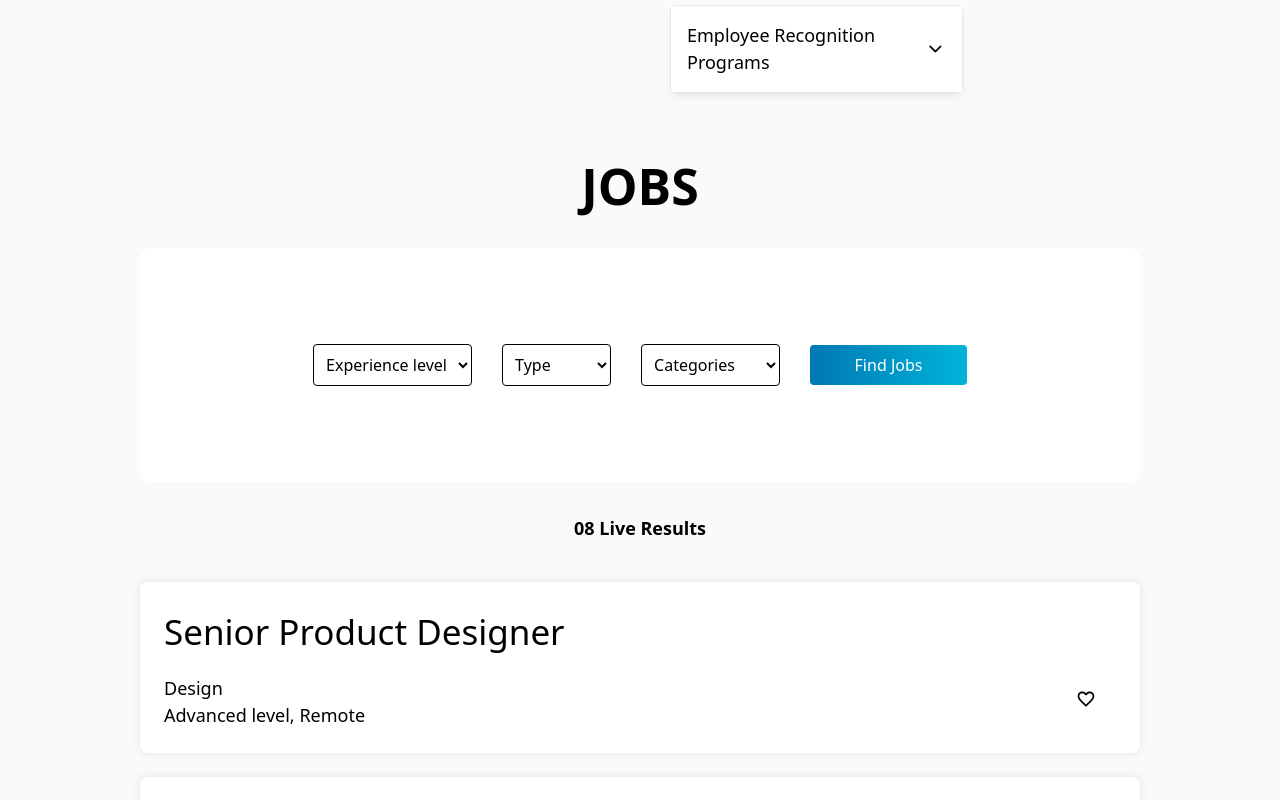
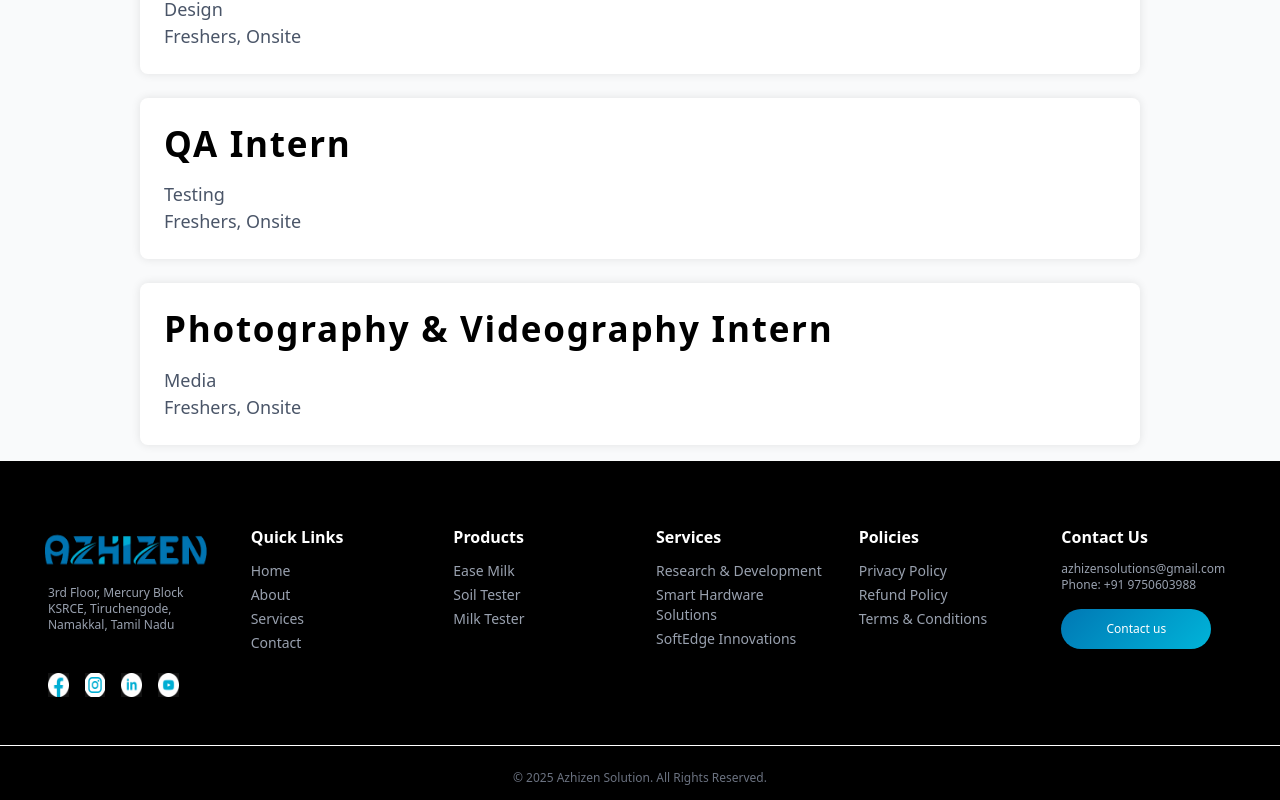
Before and after one commit to kowsi-moon/Azhizen-Porfolio, a React (Vite) app: page /carrer in a window 1280 px wide. Shown: the part 780-1580 px from the top of the page. Built offline with nearby package versions, Linux system fonts and the light colour scheme; a web font is replaced by a local one.

Commit message:
career page description added and resizing issue fixed

```diff
--- a/src/components/JobApplicationForm.jsx
+++ b/src/components/JobApplicationForm.jsx
@@ -1,7 +1,17 @@
 import React, { useState } from 'react';
 import profile from '../assets/Profile1.png';
+import { useLocation } from 'react-router-dom';
+import jobListings from './jobs.json'; // Assuming jobs.json is in the same directory
 
 const JobApplicationForm = () => {
+  const location = useLocation();  // Get location object
+  const { job } = location.state || {};  // Get job object from the location state
+
+  // If job is undefined, you can handle the error gracefully
+  if (!job) return <div>No job information available.</div>;
+
+  console.log(job);
+
   const [experience, setExperience] = useState([]);
   const [education, setEducation] = useState([]);
   const [resumeFile, setResumeFile] = useState(null);
@@ -50,7 +60,7 @@
     <div className="min-h-screen flex items-center justify-center px-2 sm:px-4 mt-35">
       <div className="w-full max-w-5xl bg-white p-4 sm:p-6 lg:p-12">
         <h1 className="text-xl sm:text-2xl md:text-4xl font-medium font-poppins text-black mb-6">
-          Senior Product Designer 3 month Contract
+          {job.title} {/* Dynamically display the selected job title */}
         </h1>
 
         {/* Personal Info */}
@@ -76,7 +86,6 @@
                 />
               </div>
             ))}
-
            {/* Phone Number Section */}
            <div>
               <label className="block text-sm font-medium text-gray-700 mb-1">Phone number*</label>
--- a/src/components/Jobposting.jsx
+++ b/src/components/Jobposting.jsx
@@ -1,26 +1,30 @@
 import React, { useState } from "react";
-import { Heart, Share2, Check } from "lucide-react"; // Using Lucide React for icons
+import { Heart, Share2, Check } from "lucide-react";
 import { useNavigate } from "react-router-dom";
 
-const JobPosting = () => {
+const JobPosting = ({ job }) => {
+  if (!job) return null; // Return null if no job is selected
+
   const [isFavorited, setIsFavorited] = useState(false);
   const [isCopied, setIsCopied] = useState(false);
+  const navigate = useNavigate();
 
   const handleShare = () => {
+    navigator.clipboard.writeText(window.location.href);
+  };
+
+  const handleCopy = () => {
     navigator.clipboard.writeText(window.location.href);
     setIsCopied(true);
     setTimeout(() => setIsCopied(false), 2000);
   };
-  const navigate=useNavigate()
 
   return (
-    <div className="w-full h-auto bg-white flex flex-col items-center p-4">
-      {/* Main card container */}
+    <div className="w-full space-y-16">
+      <div className="bg-white flex flex-col items-center p-4 shadow-md rounded-2xl">
         <div className="w-full p-6 sm:p-8 lg:p-12 flex flex-col">
-        {/* Mobile Top Buttons (Favorite & Share only) */}
           <div className="mb-6 lg:hidden flex justify-end items-center">
             <div className="flex gap-2">
-            {/* Favorite Button */}
               <button
                 onClick={() => setIsFavorited(!isFavorited)}
                 className="p-2 bg-gray-100 rounded-full shadow-sm hover:bg-gray-200 transition"
@@ -32,9 +36,8 @@
                   }`}
                 />
               </button>
-            {/* Share Button */}
               <button
-              onClick={handleShare}
+                onClick={handleCopy}
                 className="p-2 bg-gray-100 rounded-full shadow-sm hover:bg-gray-200 transition relative"
               >
                 {isCopied ? (
@@ -46,47 +49,52 @@
             </div>
           </div>
 
-        {/* Top section with text and images */}
           <div className="flex flex-col-reverse lg:flex-row mb-8 gap-6 lg:gap-10">
             <div className="flex-1">
               <div className="mb-8">
-              <h1 className="text-3xl sm:text-4xl lg:text-5xl font-bold text-gray-900">
-                Senior Product Designer 3 month Contract
+                <h1 className="text-3xl sm:text-4xl lg:text-5xl font-bold text-black font-poppins leading-tight tracking-wider mb-4">
+                  {job.title}
                 </h1>
               </div>
               <div className="space-y-5">
-              {["Team", "Type", "Schedule", "Level"].map((label, idx) => (
+                {["Team", "Type", "Shift", "Level"].map((label, idx) => (
                   <div key={idx}>
-                  <p className="text-xs font-semibold text-gray-500 uppercase tracking-wider">
+                    <p className="text-xs font-bold text-black uppercase tracking-wider">
                       {label}
                     </p>
-                  <p className="text-gray-800 mt-1 text-base sm:text-lg">
-                    {["Design", "Remote", "Contract", "Advanced"][idx]}
+                    <p className="text-gray-500 mt-1 text-light font-poppins leading-tight tracking-wider sm:text-lg">
+                      {
+                        [
+                          job.category,
+                          job.type,
+                          job.shift,
+                          job.level,
+                        ][idx]
+                      }
                     </p>
                   </div>
                 ))}
               </div>
             </div>
-          {/* Images */}
+
             <div className="flex gap-4 sm:gap-6 w-full lg:w-[500px] mt-6 lg:mt-0">
               <div className="w-[120px] h-[160px] sm:w-[200px] sm:h-[280px] overflow-hidden rounded-lg">
                 <img
                   src="/product-design-process.png"
-                alt="Product design process"
+                  alt="Visual"
                   className="w-full h-full object-cover"
                 />
               </div>
               <div className="mt-6 sm:mt-8 w-[160px] sm:w-[210px] h-[210px] sm:h-[280px] overflow-hidden rounded-lg">
                 <img
                   src="/design-team.png"
-                alt="Design team"
+                  alt="Visual"
                   className="w-full h-full object-cover"
                 />
               </div>
             </div>
           </div>
 
-        {/* Responsibilities */}
           <div className="space-y-10">
             {["Primary Responsibilities", "Requirements"].map((title, i) => (
               <div key={i}>
@@ -94,42 +102,24 @@
                   {title}
                 </h2>
                 <ul className="list-disc pl-5 text-gray-700 leading-relaxed text-sm sm:text-base space-y-2">
-                {(i === 0
-                  ? [
-                      "Design intuitive, user-centered interfaces for digital products, balancing aesthetics, functionality, and user experience across web and mobile platforms.",
-                      "Lead the creation of wireframes, prototypes, and high-fidelity designs using tools like Figma, Sketch, or Adobe XD to communicate design intent.",
-                      "Iterate on user flows, interaction models, and visual designs based on feedback and testing.",
-                      "Collaborate with product managers, developers, and stakeholders to define product vision, user flows, and interaction models that align with business goals.",
-                      "Conduct user research, usability testing, and feedback analysis to iterate on design and ensure they meet user needs and accessibility standards.",
-                      "Establish and maintain design systems, style guides, and pattern libraries to ensure design consistency across the product.",
-                    ]
-                  : [
-                      "5+ years of experience in product or UX design, preferably in tech or SaaS environments.",
-                      "Proficiency in design tools such as Figma, Sketch, Adobe Creative Suite.",
-                      "Experience designing for both mobile and web platforms.",
-                      "Strong portfolio showcasing problem-solving, design systems, and clean interfaces.",
-                      "Excellent communication skills and the ability to clearly articulate design decisions.",
-                      "Familiarity with accessibility standards (WCAG) and responsive design best practices.",
-                    ]
-                ).map((item, idx) => (
+                  {(i === 0 ? job.responsibilities : job.requirements).map(
+                    (item, idx) => (
                       <li key={idx}>{item}</li>
-                ))}
+                    )
+                  )}
                 </ul>
               </div>
             ))}
 
-          {/* Desktop Apply Button */}
-          <div className="hidden lg:block mt-6">
-            <button className="bg-gradient-to-r from-[#0078B4] to-[#00B4D9] text-white font-semibold py-2 px-4 lg:py-3 lg:px-10 rounded-lg hover:brightness-110 transition text-base lg:text-xl w-full lg:w-[250px]" onClick={()=>navigate("/JobApplicationForm")}>
+            <div className="mt-6">
+              { console.log(job)}
+              <button
+                className="bg-gradient-to-r from-[#0078B4] to-[#00B4D9] text-white font-semibold py-2 px-4 lg:py-3 lg:px-10 rounded-lg hover:brightness-110 transition text-base lg:text-xl w-full lg:w-[250px]"
+                onClick={() => navigate("/JobApplicationForm", { state: {job} })}
+              >
                 Apply now
               </button>
             </div>
-
-          {/* Mobile Apply Button - Fixed at the end of content */}
-          <div className="lg:hidden mt-6">
-            <button className="bg-gradient-to-r from-[#0078B4] to-[#00B4D9] text-white font-semibold py-2 px-4 lg:py-3 lg:px-10 rounded-lg hover:brightness-110 transition text-base lg:text-xl w-full lg:w-[250px]" onClick={()=>navigate("/JobApplicationForm")}>
-              Apply now
-            </button>
           </div>
         </div>
       </div>
--- a/src/components/Jobs.jsx
+++ b/src/components/Jobs.jsx
@@ -1,33 +1,20 @@
-import React, { useState } from "react";
-import JobApplicationForm from "./JobPosting"; // Update path as necessary
+import React, { useState, useEffect } from "react";
+import JobPosting from "./JobPosting"; // Update path as necessary
 
 const Jobs = () => {
-  const jobListings = [
-    {
-      title: "Senior Product Designer",
-      category: "Design",
-      level: "Advanced level",
-      type: "Remote",
-    },
-    {
-      title: "Senior Product Designer",
-      category: "Design",
-      level: "Advanced level",
-      type: "Remote",
-    },
-    {
-      title: "Senior Product Designer",
-      category: "Design",
-      level: "Advanced level",
-      type: "Remote",
-    },
-    {
-      title: "Senior Product Designer",
-      category: "Design",
-      level: "Advanced level",
-      type: "Remote",
-    },
-  ];
+  const [jobListings, setJobListings] = useState([]);
+
+  useEffect(() => {
+    // Fetch job listings from the JSON file
+    const fetchJobListings = async () => {
+      const response = await fetch("/src/components/jobs.json");
+      const data = await response.json();
+      setJobListings(data);
+    };
+
+    fetchJobListings();
+  }, []);
+
 
   const [favorites, setFavorites] = useState([]);
   const [selectedJob, setSelectedJob] = useState(null);
@@ -52,81 +39,26 @@
     <div className="container mx-auto p-4">
       <h1 className="hidden md:block text-black text-center text-[50px] font-poppins font-bold uppercase mb-6">JOBS</h1>
 
-      {/* Desktop Filters */}
-      <div className="hidden md:flex justify-center items-center mb-8">
-        <div className="p-[80px_70px] w-[1000px] flex flex-col items-center rounded-[10px] bg-white">
-          <div className="flex justify-center items-center gap-[30px] rounded-[10px] bg-white p-4">
-            <select className="p-2 rounded border border-gray-300 w-full md:w-40">
-              <option>Experience level</option>
-              <option>Beginner</option>
-              <option>Intermediate</option>
-              <option>Advanced</option>
-            </select>
-            <select className="p-2 rounded border border-gray-300 w-full md:w-40">
-              <option>Type</option>
-              <option>Full-time</option>
-              <option>Part-time</option>
-              <option>Contract</option>
-            </select>
-            <select className="p-2 rounded border border-gray-300 w-full md:w-40">
-              <option>Categories</option>
-              <option>Design</option>
-              <option>Development</option>
-              <option>Marketing</option>
-            </select>
-            <button className="bg-gradient-to-r from-[#0078B4] to-[#00B4D9] text-white p-2 rounded w-full">
-  Find Jobs
-</button>
-
-          </div>
-        </div>
-      </div>
-
-      {/* Mobile Filters */}
-      <div className="md:hidden flex flex-col items-center gap-5 mb-8">
-        <select className="p-2 rounded border-2 border-blue-500 bg-white w-full focus:border-blue-500 focus:outline-none">
-          <option>Experience level</option>
-          <option>Beginner</option>
-          <option>Intermediate</option>
-          <option>Advanced</option>
-        </select>
-        <select className="p-2 rounded border-2 border-blue-500 bg-white w-full focus:border-blue-500 focus:outline-none">
-          <option>Type</option>
-          <option>Full-time</option>
-          <option>Part-time</option>
-          <option>Contract</option>
-        </select>
-        <select className="p-2 rounded border-2 border-blue-500 bg-white w-full focus:border-blue-500 focus:outline-none">
-          <option>Categories</option>
-          <option>Design</option>
-          <option>Development</option>
-          <option>Marketing</option>
-        </select>
-        <button className="bg-gradient-to-r from-[#0078B4] to-[#00B4D9] text-white p-2 rounded w-full">
-  Find Jobs
-</button>
-
-      </div>
-
+      {/* Job Listings */}
       <div className="flex justify-center items-center mt-8">
         <div className="w-full flex flex-col items-center gap-6">
-          <div className="text-center mb-4 text-lg font-semibold">08 Live Results</div>
+          {/* <div className="text-center mb-4 text-lg font-semibold">08 Live Results</div> */}
 
           {jobListings.map((job, index) => (
             <button
               key={index}
-              onClick={() => openJobPopup(job)}
+              onClick={() => openJobPopup(job)} // Passing job details to the popup
               className="bg-white text-black rounded-lg p-6 w-full max-w-[350px] md:max-w-[1000px] flex justify-between items-start shadow-[0_0_10px_rgba(0,0,0,0.1)] hover:shadow-[0px_0px_15px_rgba(0,0,0,0.2)] transition-all duration-300"
             >
               <div className="flex flex-col">
-                <h2 className="text-black font-poppins text-[25px] md:text-[35px] font-medium mb-4">
+                <h2 className="text-black font-poppins text-[25px] md:text-[35px] font-bold leading-tight tracking-wider mb-4">
                   {job.title}
                 </h2>
                 <div className="text-left flex flex-col">
-                  <p className="text-black font-poppins text-[16px] md:text-[18px] font-medium self-stretch">
+                  <p className="text-gray-700 font-poppins text-[16px] md:text-[18px] font-light self-stretch">
                     {job.category}
                   </p>
-                  <p className="text-black font-poppins text-[16px] md:text-[18px] font-medium self-stretch">
+                  <p className="text-gray-700 font-poppins text-[16px] md:text-[18px] font-light self-stretch">
                     {job.level}, {job.type}
                   </p>
                 </div>
@@ -138,25 +70,7 @@
                 }}
                 className="w-10 h-10 flex-shrink-0 focus:outline-none self-end mt-4 cursor-pointer"
               >
-                <svg
-                  xmlns="http://www.w3.org/2000/svg"
-                  width="20"
-                  height="20"
-                  viewBox="0 0 40 40"
-                  fill="none"
-                >
-                  {favorites.includes(index) ? (
-                    <path
-                      d="M20 35.5833L17.5833 33.3833C9 25.6 3.33333 20.45 3.33333 14.1667C3.33333 9.01667 7.36667 5 12.5 5C15.4 5 18.1833 6.35 20 8.46667C21.8167 6.35 24.6 5 27.5 5C32.6333 5 36.6667 9.01667 36.6667 14.1667C36.6667 20.45 31 25.6 22.4167 33.3833L20 35.5833Z"
-                      fill="#FF0000"
-                    />
-                  ) : (
-                    <path
-                      d="M20.1668 30.9167L20.0002 31.0833L19.8168 30.9167C11.9002 23.7333 6.66683 18.9833 6.66683 14.1667C6.66683 10.8333 9.16683 8.33333 12.5002 8.33333C15.0668 8.33333 17.5668 10 18.4502 12.2667H21.5502C22.4335 10 24.9335 8.33333 27.5002 8.33333C30.8335 8.33333 33.3335 10.8333 33.3335 14.1667C33.3335 18.9833 28.1002 23.7333 20.1668 30.9167ZM27.5002 5C24.6002 5 21.8168 6.35 20.0002 8.46667C18.1835 6.35 15.4002 5 12.5002 5C7.36683 5 3.3335 9.01667 3.3335 14.1667C3.3335 20.45 9.00016 25.6 17.5835 33.3833L20.0002 35.5833L22.4168 33.3833C31.0002 25.6 36.6668 20.45 36.6668 14.1667C36.6668 9.01667 32.6335 5 27.5002 5Z"
-                      fill="black"
-                    />
-                  )}
-                </svg>
+                {/* SVG icon for favorite */}
               </div>
             </button>
           ))}
@@ -165,11 +79,11 @@
 
       {/* Job Detail Modal */}
       {selectedJob && (
-        <div className="fixed inset-0 bg-transparent flex items-center justify-center z-50">
-          <div className="bg-[#a4dadf] rounded-lg w-full max-w-7xl max-h-[90vh] overflow-y-auto p-6 relative">
+        <div className="fixed inset-0 bg-black/50 flex items-center justify-center z-50">
+        <div className="rounded-lg w-full max-w-7xl max-h-[90vh] overflow-y-auto p-6 relative shadow-xl hover:shadow-2xl transition-shadow duration-300 ease-in-out bg-white">
           <button
             onClick={closeJobPopup}
-              className="absolute top-4 right-4 text-gray-600 hover:text-gray-900 focus:outline-none"
+            className="absolute top-4 right-4 text-white font-bold hover:text-gray-900 focus:outline-none shadow-md bg-gray-900 rounded-full p-2 transition duration-300 ease-in-out"
           >
             <svg
               xmlns="http://www.w3.org/2000/svg"
@@ -186,9 +100,11 @@
               />
             </svg>
           </button>
-            <JobApplicationForm />
+          <JobPosting job={selectedJob} />
         </div>
       </div>
+
+
       )}
     </div>
   );
--- /dev/null
+++ b/src/components/jobs.json
@@ -0,0 +1,87 @@
+[
+    {
+      "title": "Software Developer Intern",
+      "category": "Development",
+      "level": "Freshers",
+      "type": "Onsite",
+      "shift": "Day",
+      "responsibilities": [
+        "Design and develop scalable software applications using modern development frameworks like React,Angular,Node etc.,.",
+        "Write clean, efficient, and well-documented code.",
+        "Collaborate with team members to define, design, and ship new features.",
+        "Participate in code reviews and provide constructive feedback.",
+        "Troubleshoot, debug, and upgrade existing software.",
+        "Stay up-to-date with emerging technologies and apply them into operations and activities."
+      ],
+      "requirements": [
+        "Proficiency in programming languages such as JavaScript, Python, or Java.",
+        "Understanding of software development life cycle (SDLC).",
+        "Knowledge of version control systems like Git.",
+        "Strong problem-solving and analytical skills.",
+        "Ability to work collaboratively in a team environment."
+      ]
+    },
+    {
+      "title": "UI/UX Designer Intern",
+      "category": "Design",
+      "level": "Freshers",
+      "type": "Onsite",
+      "shift": "Day",
+      "responsibilities": [
+        "Design intuitive, user-centered interfaces for digital products.",
+        "Create wireframes, mockups, and prototypes using tools like Figma or Adobe XD.",
+        "Collaborate with product managers and developers to define user flows.",
+        "Conduct usability testing and iterate designs based on feedback.",
+        "Maintain a consistent visual design across products."
+      ],
+      "requirements": [
+        "Familiarity with Figma, Sketch, or Adobe XD.",
+        "Basic understanding of UX research and usability principles.",
+        "Good visual design skills and attention to detail.",
+        "Ability to take feedback constructively.",
+        "Portfolio showcasing UI/UX projects is a plus."
+      ]
+    },
+    {
+      "title": "QA Intern",
+      "category": "Testing",
+      "level": "Freshers",
+      "type": "Onsite",
+      "shift": "Day",
+      "responsibilities": [
+        "Execute test cases (manual or automated) and analyze results.",
+        "Collaborate with developers and product managers to understand requirements.",
+        "Identify, record, document thoroughly, and track bugs.",
+        "Perform regression testing after bug resolution.",
+        "Help troubleshoot issues and review test procedures."
+      ],
+      "requirements": [
+        "Familiarity with software testing concepts.",
+        "Knowledge of testing tools like Selenium or JMeter is a plus.",
+        "Detail-oriented and analytical thinker.",
+        "Strong verbal and written communication skills.",
+        "Ability to work in a team environment."
+      ]
+    },
+    {
+      "title": "Photography & Videography Intern",
+      "category": "Media",
+      "level": "Freshers",
+      "type": "Onsite",
+      "shift": "Day",
+      "responsibilities": [
+        "Capture high-quality photos and videos for marketing and documentation.",
+        "Edit photos and videos using tools like Adobe Premiere Pro or Photoshop.",
+        "Collaborate with the content and marketing team to meet creative goals.",
+        "Organize and maintain digital asset libraries.",
+        "Assist in setting up lighting, equipment, and scenes."
+      ],
+      "requirements": [
+        "Basic knowledge of DSLR cameras and video equipment.",
+        "Familiarity with editing software like Adobe Premiere or Final Cut.",
+        "Creative eye and attention to detail.",
+        "Portfolio of previous photography/videography work.",
+        "Ability to work under deadlines and manage multiple tasks."
+      ]
+    }
+  ]
```
Also changed, not shown: src/components/Careers.jsx (+5 -5 lines), src/components/HeroSection.jsx (+6 -2 lines). Lines whose indentation alone changed are shown as unchanged.
